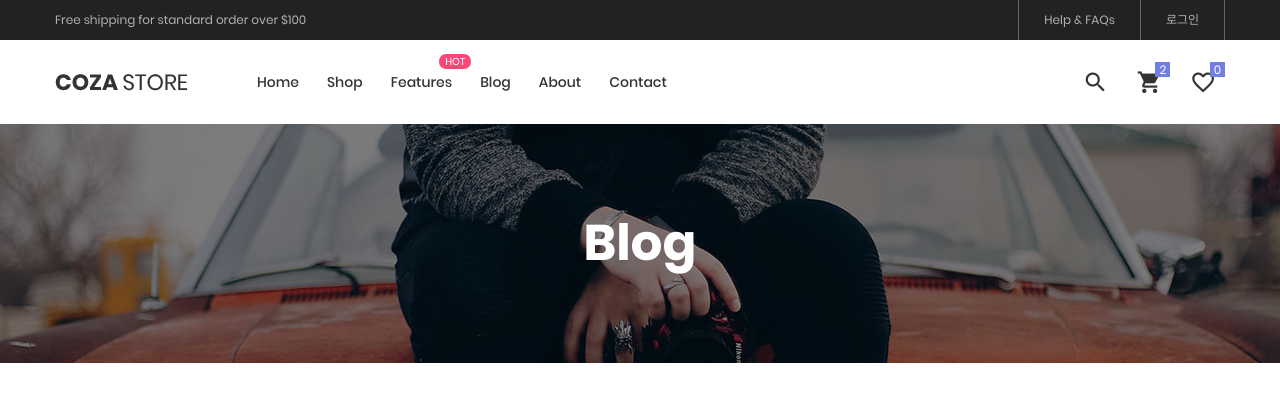
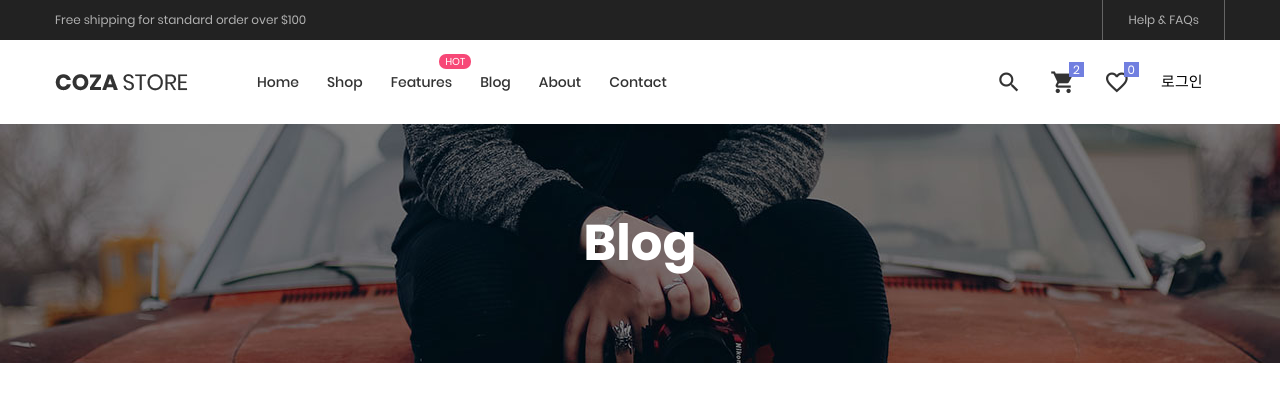
Before and after one commit to nokr82/eCommerce, a CodeIgniter 4 app: the page made by app/Views/blog.php in a window 1280 px wide. Shown: the top 420 px of the page. Run offline with PHP 8.4 and a stand-in for CodeIgniter, Linux system fonts and the light colour scheme; the template is opened without the code that fills it, so the values that code supplies are empty; some libraries are stand-ins or nearby versions; some web fonts are replaced.

Commit message:
쇼핑틀

```diff
--- a/app/Views/layout/header.php
+++ b/app/Views/layout/header.php
@@ -12,9 +12,7 @@
                     Help & FAQs
                 </a>
 
-                <a href="login" class="flex-c-m trans-04 p-lr-25">
-                   로그인
-                </a>
+
             </div>
         </div>
     </div>
@@ -99,6 +97,10 @@
                    data-notify="0">
                     <i class="zmdi zmdi-favorite-outline"></i>
                 </a>
+
+                <button onclick="location.href='login'" class="m-4">
+                    로그인
+                </button>
             </div>
         </nav>
     </div>
```
